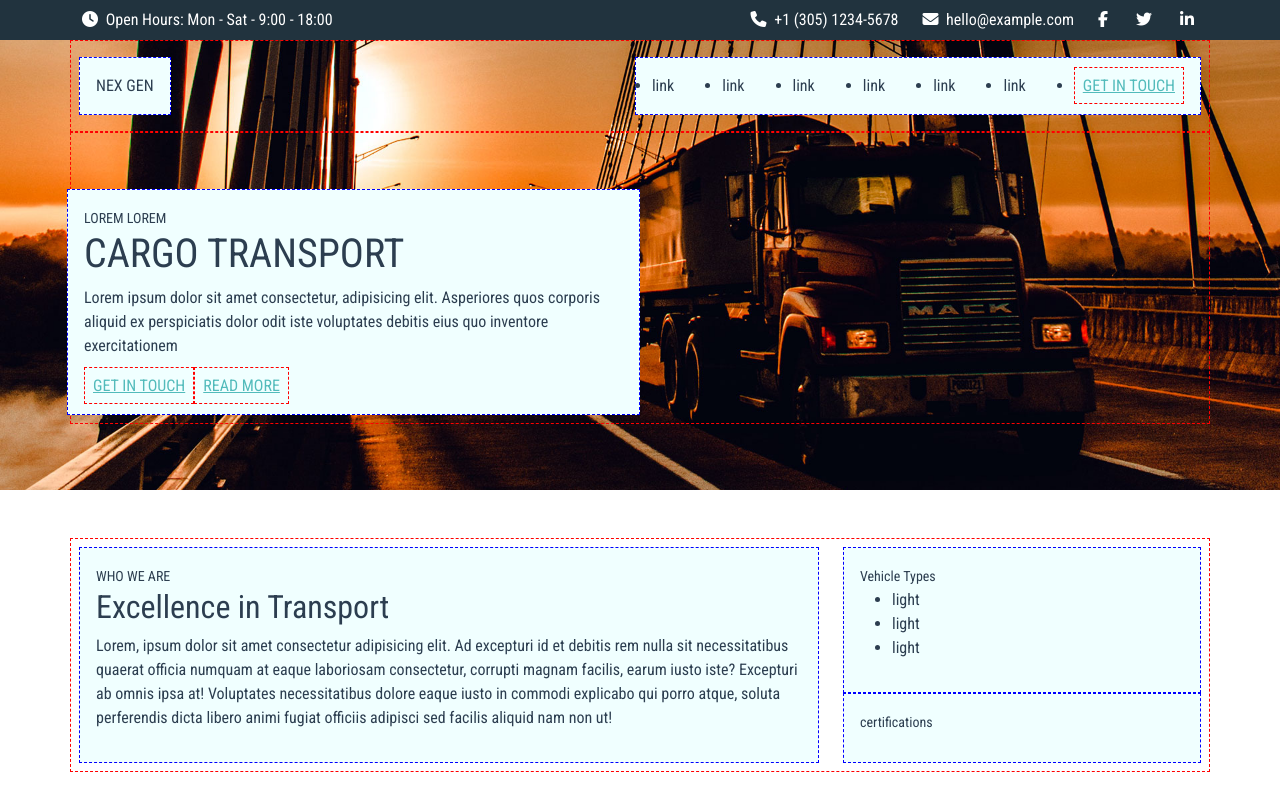
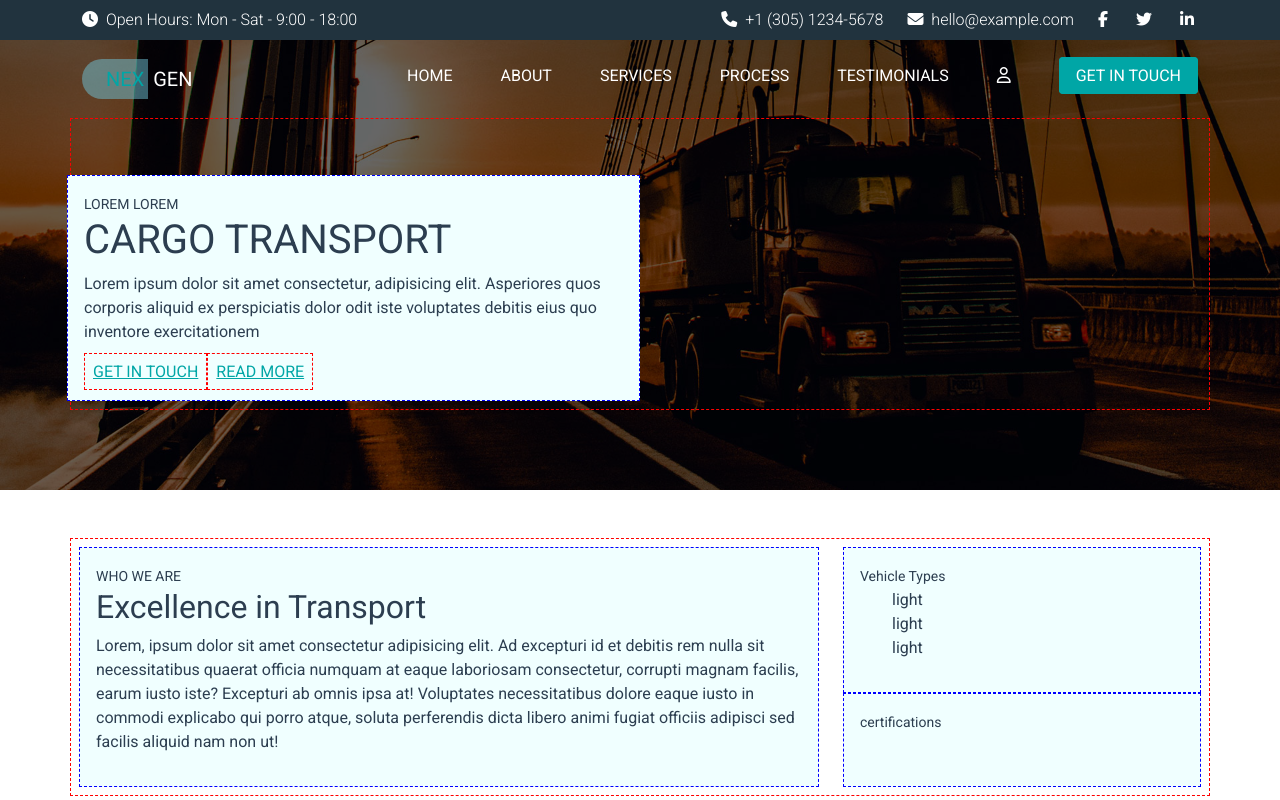
Before and after one commit to meta-ela/proj-html-vuejs, a Vue app: page / in a window 1280 px wide. Shown: the top 800 px of the page. Built offline with nearby package versions, Linux system fonts and the light colour scheme.

Commit message:
Adds v-for in NavBar

```diff
--- a/src/assets/scss/_general.scss
+++ b/src/assets/scss/_general.scss
@@ -1,5 +1,5 @@
 #app {
-    font-family: 'Roboto Condensed', sans-serif;
+    font-family: 'Roboto', sans-serif;
     -webkit-font-smoothing: antialiased;
     -moz-osx-font-smoothing: grayscale;
     color: #2c3e50;
@@ -17,7 +17,6 @@
     border: 1px dashed red;
     padding: .5rem;
 }
-
 /********************************************/
 
 .info_bar_bg{
@@ -25,8 +24,10 @@
 }
 
 .jumbotron_bg {
-    background-image: url("/public/img/bg-9.jpg");
+    background: rgba(0, 0, 0, 0.6) url("/public/img/bg-9.jpg");
     height: 450px;
+    background-blend-mode: darken;
+    /* filter: brightness(0.5); */
 }
 
 .banner_img {
@@ -39,3 +40,37 @@
     background-position: center;
     background-repeat: no-repeat;
 }
+
+
+ul li {
+    list-style: none;
+}
+
+li a {
+    text-decoration: none;
+    padding: 1rem 0rem;
+}
+
+
+/* BOTTONI  ***********************/
+.btn_outline {
+    color: white;
+    border: 1px solid $primary;
+    padding: .5rem 1rem;
+    border-radius: 4px;
+}
+/***********************************/
+
+
+/* DETTAGLI GRAFICI ****************/
+.colored_box_below_logo {
+    color: $primary;
+    background-color: rgba($primary_lighter, .5);
+    padding-top: .5rem;
+    padding-bottom: .5rem;
+    padding-left: 1.5rem;
+    padding-right: .25rem;
+    border-top-left-radius: 25px;
+    border-bottom-left-radius: 25px;
+}
+/***********************************/
--- a/src/assets/scss/_variables.scss
+++ b/src/assets/scss/_variables.scss
@@ -1,4 +1,5 @@
 $infobar_color: #21333e;
-$primary: #52bbbb;
+$primary: #00a6a6;
+$primary_lighter: #70c3d8;
 $secondary: #111117;
 $dark: black;
--- a/src/assets/scss/main.scss
+++ b/src/assets/scss/main.scss
@@ -2,6 +2,6 @@
 
 @import "~bootstrap/scss/bootstrap";
 @import "~@fortawesome/fontawesome-free/css/all.min.css";
-@import url('https://fonts.googleapis.com/css2?family=Roboto+Condensed:wght@400;700&display=swap');
+@import url('https://fonts.googleapis.com/css2?family=Roboto:wght@300;400;700&display=swap');
 
 @import "./general";
--- a/src/components/NavBar.vue
+++ b/src/components/NavBar.vue
@@ -1,21 +1,25 @@
 <template>
-    <div class="container py-3 debug_border">
+    <div class="container py-3">
         <!-- stampare i dati con v-for??? -->
-        <nav class="d-flex justify-content-between">
-            <div class="debug">
-                NEX GEN
+        <nav class="d-flex justify-content-between text-white py-2">
+            <div class="fs-5">
+                <span class="colored_box_below_logo">NEX</span> GEN
             </div>
             <div>
                 <!-- stampare i dati con v-for??? -->
-                <ul class="d-flex gap-5 debug mb-0">
-                    <li>link</li>
-                    <li>link</li>
-                    <li>link</li>
-                    <li>link</li>
-                    <li>link</li>
-                    <li>link</li>
+                <ul class="d-flex gap-5 mb-0">
+                    <li v-for="(link, i) in navBarLinks" :key="i">
+                    <a class="text-white" :href="link.href">
+                        {{ link.linkName }}
+                    </a>
+                    </li>
                     <li>
-                        <a class="debug_border" href="javascript:void(0)">GET IN TOUCH</a>
+                        <a class="text-white" href="javascript:void(0)">
+                            <i class="fa-regular fa-user"></i>
+                        </a>
+                    </li>
+                    <li>
+                        <a class="btn_outline bg-primary" href="javascript:void(0)">GET IN TOUCH</a>
                     </li>
                 </ul>
             </div>
@@ -26,6 +30,33 @@
 <script>
 export default {
     name: "NavBar",
+
+    data() {
+        return {
+            navBarLinks: [
+                {
+                    linkName: "HOME",
+                    href: "javascript:void(0)",
+                },
+                {
+                    linkName: "ABOUT",
+                    href: "javascript:void(0)",
+                },
+                {
+                    linkName: "SERVICES",
+                    href: "javascript:void(0)",
+                },
+                {
+                    linkName: "PROCESS",
+                    href: "javascript:void(0)",
+                },
+                {
+                    linkName: "TESTIMONIALS",
+                    href: "javascript:void(0)",
+                },
+            ],
+        }
+    }
 }
 </script>
 
--- a/src/components/TheCard.vue
+++ b/src/components/TheCard.vue
@@ -15,6 +15,12 @@
 <script>
 export default {
     name: "TheCard",
+
+    data() {
+        return {
+
+        }
+    }
 }
 </script>
 
--- a/src/components/TheHeader.vue
+++ b/src/components/TheHeader.vue
@@ -3,16 +3,16 @@
         <!-- info-bar superiore fisso -->
         <div class="info_bar_bg">
             <div class="container py-2">
-                <div class="d-flex justify-content-between text-white">
+                <div class="d-flex justify-content-between text-white fw-light">
                     <div>
                         <i class="fa-solid fa-clock me-1"></i>
                         Open Hours: Mon - Sat - 9:00 - 18:00
                     </div>
                     <div>
                         <!-- stampare i dati con v-for -->
-                        <ul class="d-flex gap-4 mb-0 list-unstyled">
+                        <ul class="d-flex gap-4 mb-0">
                             <li v-for="(info, i) in headerInfo" :key="i">
-                                <a class="text-decoration-none text-white" href="javascript:void(0)">
+                                <a class="text-white" href="javascript:void(0)">
                                     <i :class="info.icon" class="me-1"></i>
                                     {{ info.info}}
                                 </a>
```
